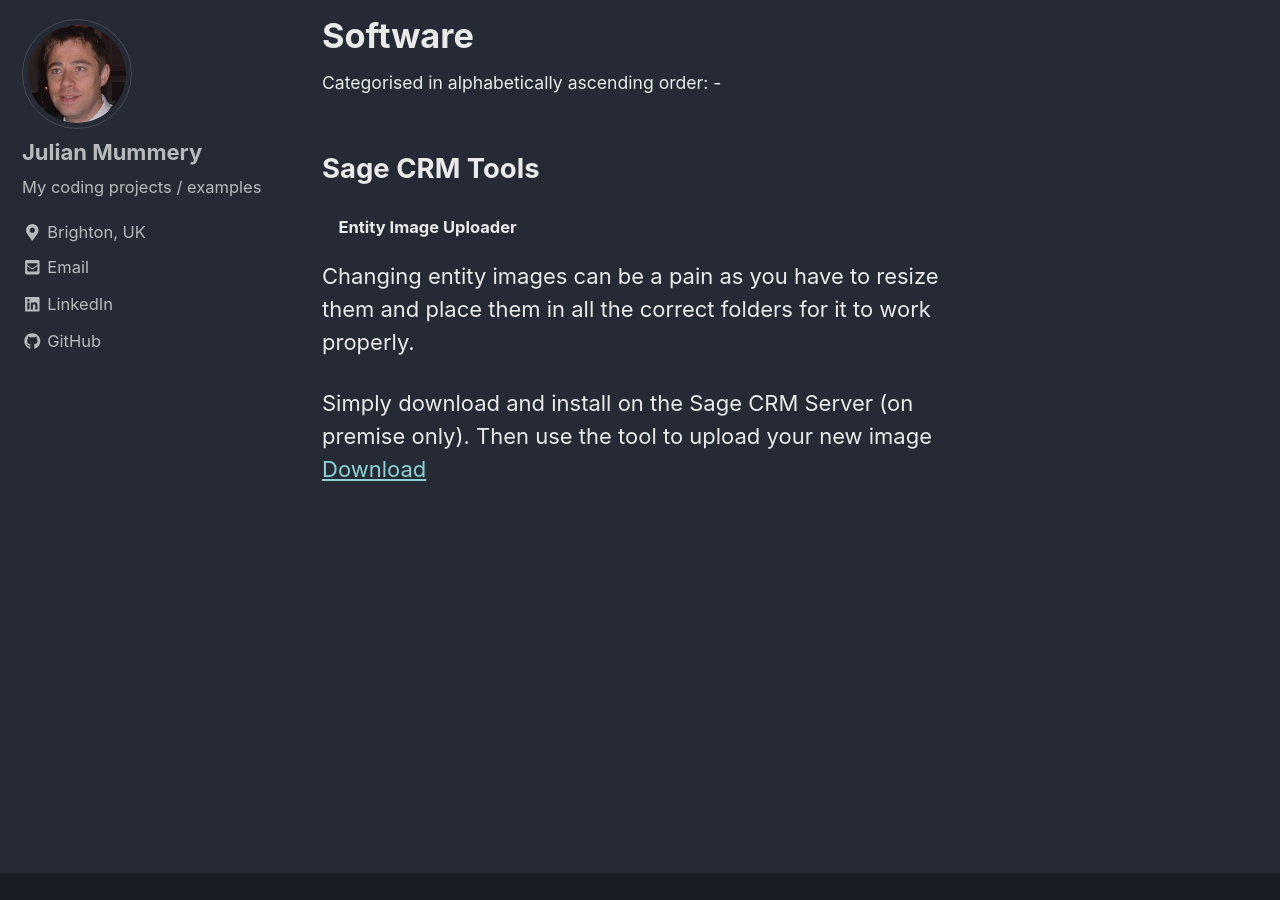
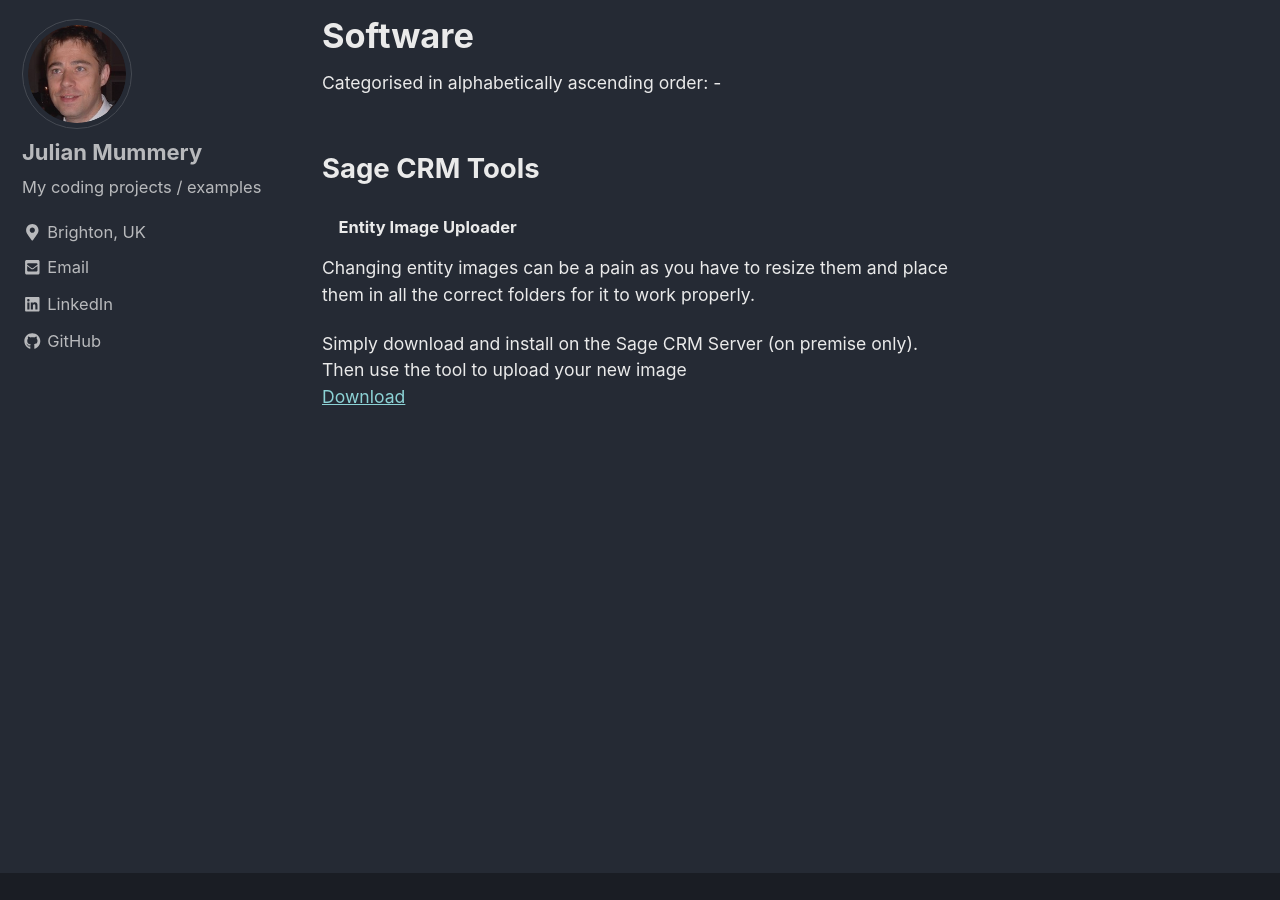
Before and after one commit to julianmummery/julianmummery.github.io, a Jekyll site: the page built from _pages/software.md, in a window 1280 px wide and 900 px high, scrolled down 413 px. Built offline with Jekyll 4.4.1, drawn with Linux system fonts in a browser that asks for light colours; nearby versions of some CDN libraries.

Commit message:
Update software.md

```diff
--- a/_pages/software.md
+++ b/_pages/software.md
@@ -12,5 +12,5 @@
 <h2>Sage CRM Tools</h2>
 <h5 style="padding-left:1em;">Entity Image Uploader</h5>
 
-<p>Changing entity images can be a pain as you have to resize them and place them in all the correct folders for it to work properly.</p>
-<p>Simply download and install on the Sage CRM Server (on premise only). Then use the tool to upload your new image <br> <a href="https://www.google.com" target="_blank">Download</a></p>
+<p style="font-size:0.80em;">Changing entity images can be a pain as you have to resize them and place them in all the correct folders for it to work properly.</p>
+<p style="font-size:0.80em;">Simply download and install on the Sage CRM Server (on premise only). Then use the tool to upload your new image <br> <a href="https://www.google.com" target="_blank">Download</a></p>
```
